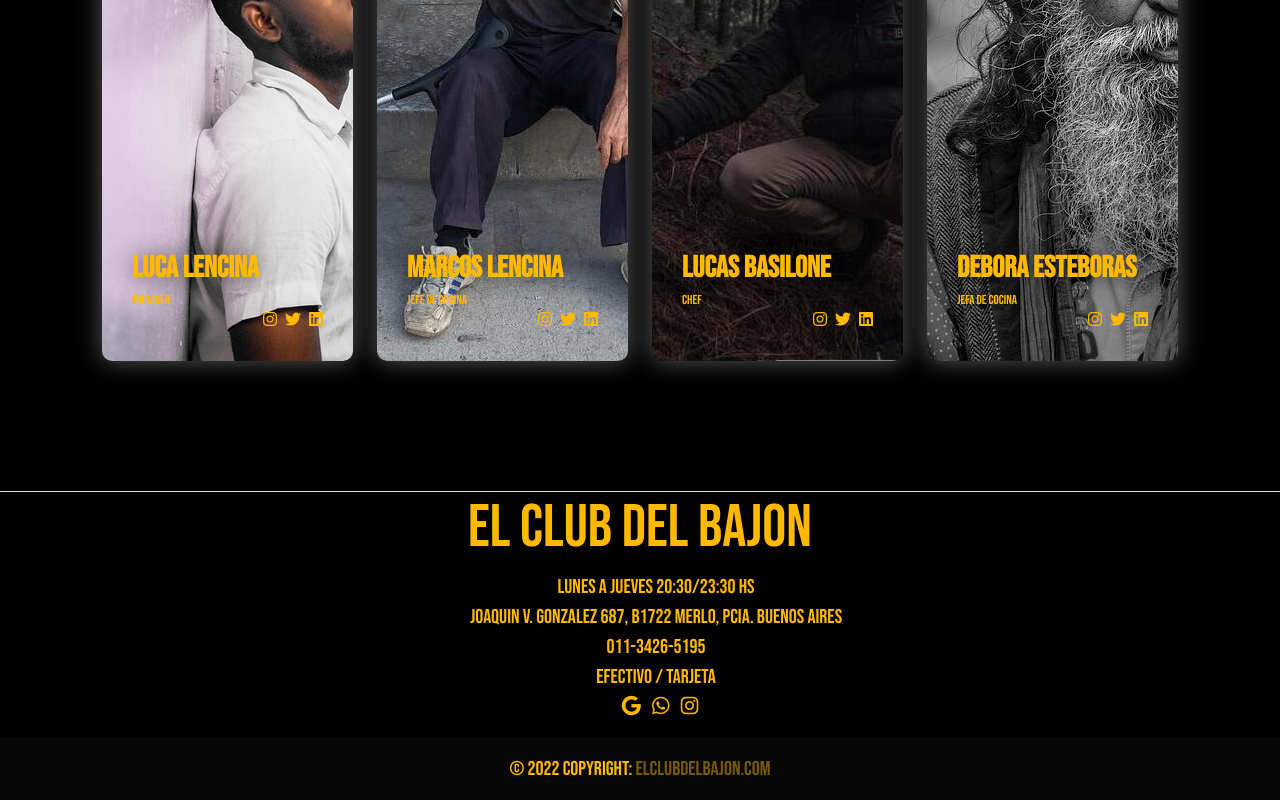
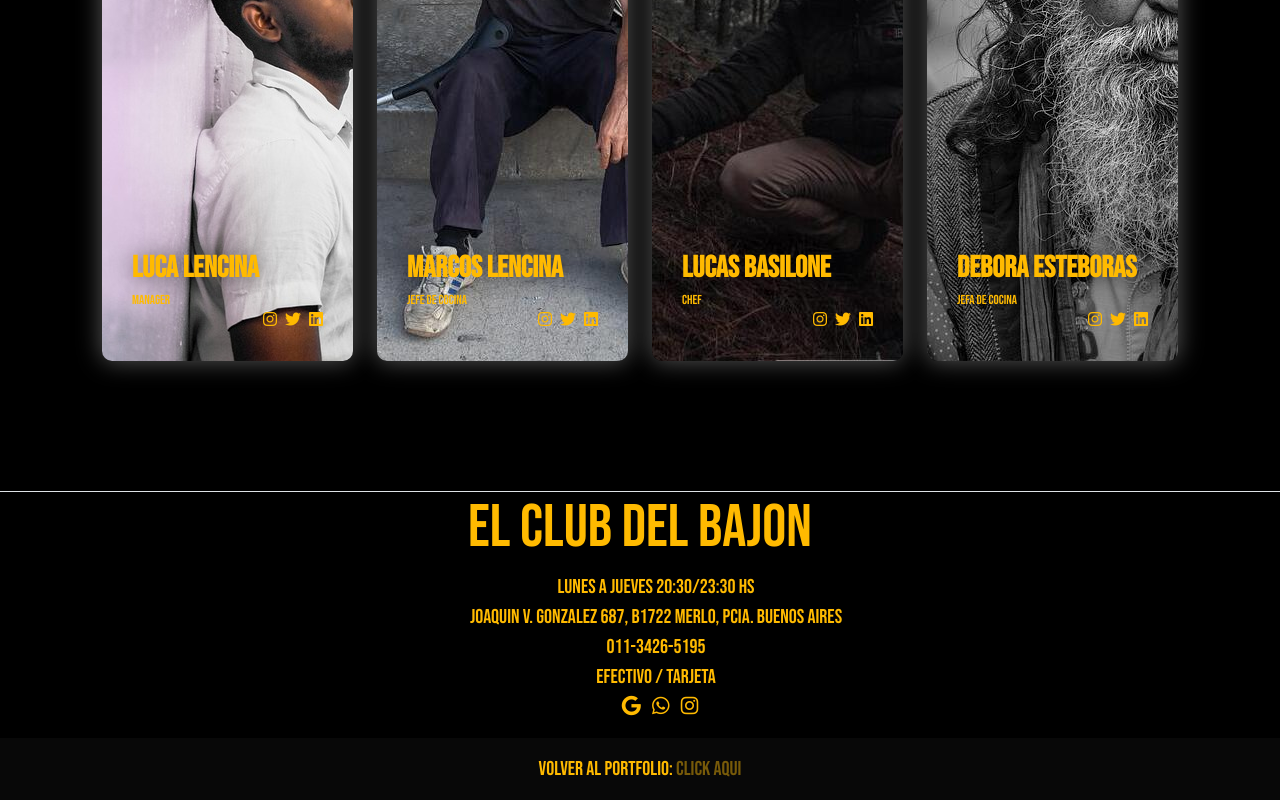
Before and after one commit to lhbasilone/clubBajonFinal, a plain HTML site: page pages/staff.html in a window 1280 px wide. Shown: the part 686-1486 px from the top of the page. Drawn offline with nearby package versions, Linux system fonts and the light colour scheme.

Commit message:
commit 16/6/23

```diff
--- a/pages/staff.html
+++ b/pages/staff.html
@@ -133,8 +133,8 @@
 		</div>
 
 
-		<div class="footer-copyright text-center py-3">© 2022 Copyright:
-			<a href="/"> elclubdelbajon.com</a>
+		<div class="footer-copyright text-center py-3">Volver al portfolio:
+			<a href="https://portfolio-lhb.vercel.app/"> CLICK AQUI</a>
 		</div>
 
 
```
